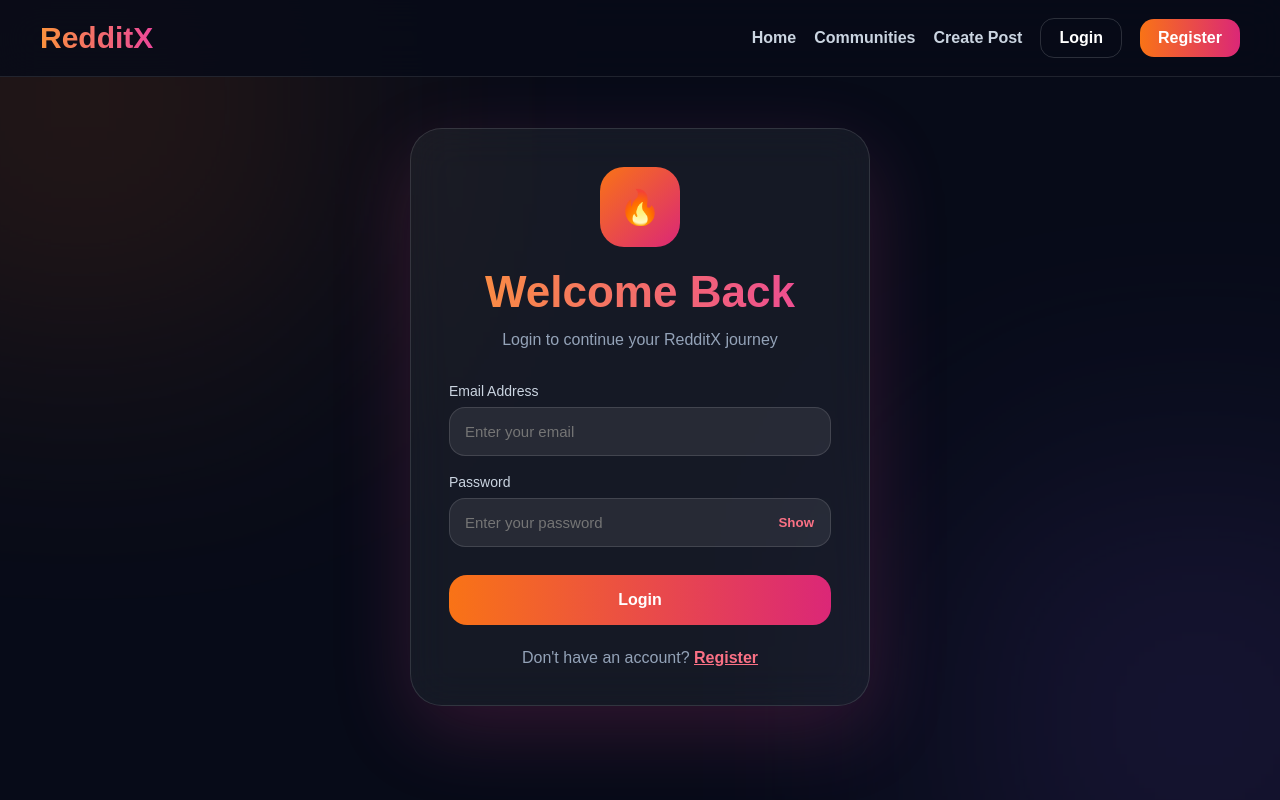
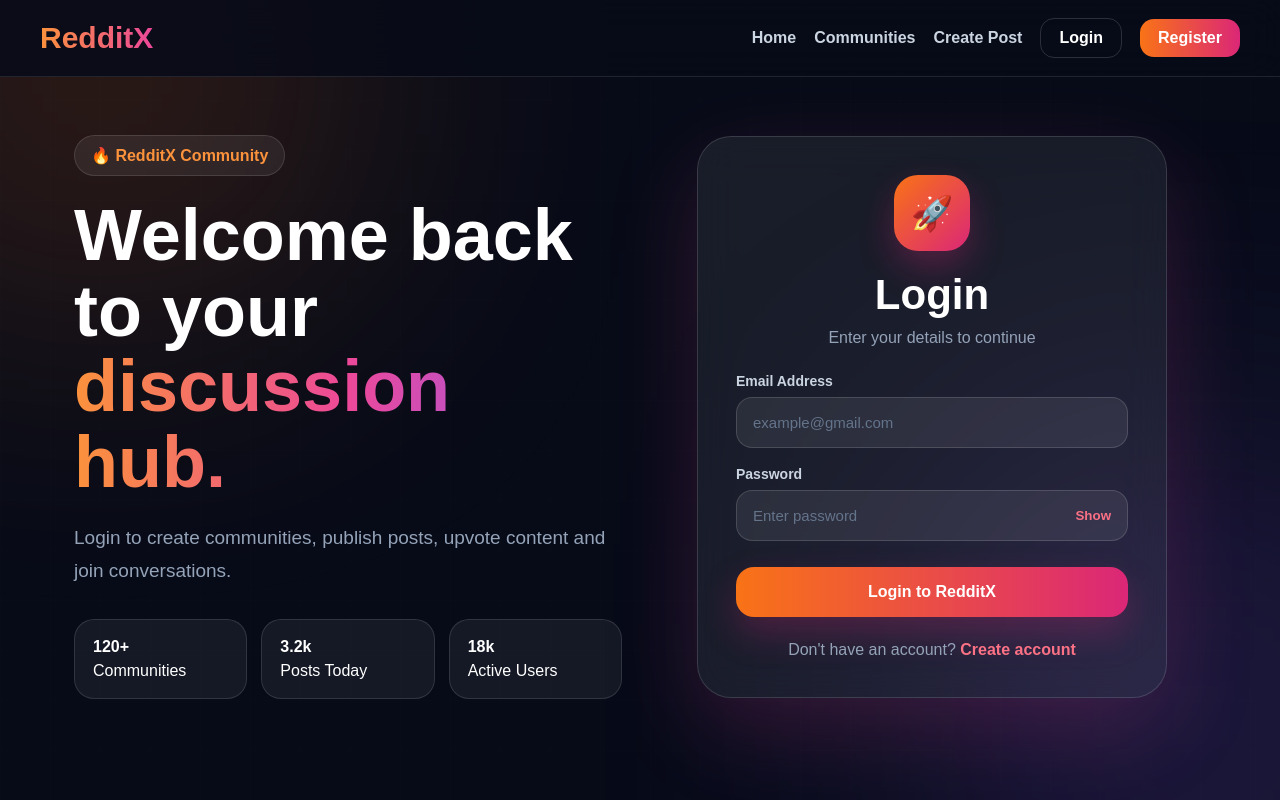
Before and after one commit to Kesarkarale/reddit-clone, a Next.js app: page /login in a window 1280 px wide. Built offline with nearby package versions, Linux system fonts and the light colour scheme.

Commit message:
Refactor login component and enhance error handling
Refactor login component to improve readability and functionality. Updated state management for password visibility and error handling messages.

```diff
--- a/app/login/page.js
+++ b/app/login/page.js
@@ -6,32 +6,40 @@ import Navbar from "../../components/Navbar";
 
 export default function Login() {
   const router = useRouter();
-
   const [email, setEmail] = useState("");
   const [password, setPassword] = useState("");
-  const [show, setShow] = useState(false);
+  const [showPassword, setShowPassword] = useState(false);
   const [message, setMessage] = useState("");
+  const [type, setType] = useState("");
 
   function handleLogin(e) {
     e.preventDefault();
 
     const savedUser = JSON.parse(localStorage.getItem("redditxUser"));
 
+    if (!email || !password) {
+      setType("error");
+      setMessage("Please enter email and password.");
+      return;
+    }
+
     if (!savedUser) {
+      setType("error");
       setMessage("No account found. Please register first.");
       return;
     }
 
     if (email === savedUser.email && password === savedUser.password) {
       localStorage.setItem("isLoggedIn", "true");
-
-      setMessage("Login successful!");
+      setType("success");
+      setMessage("Login successful! Redirecting...");
 
       setTimeout(() => {
         router.push("/communities");
       }, 1200);
     } else {
-      setMessage("Invalid email or password");
+      setType("error");
+      setMessage("Invalid email or password.");
     }
   }
 
@@ -39,21 +47,82 @@ export default function Login() {
     <main style={page}>
       <Navbar />
 
-      <div style={bgGlow1}></div>
-      <div style={bgGlow2}></div>
+      <style>{`
+        @keyframes floatCard {
+          0% { transform: translateY(0px); }
+          50% { transform: translateY(-10px); }
+          100% { transform: translateY(0px); }
+        }
 
-      <section style={wrap}>
-        <div style={card}>
-          <div style={logoBox}>🔥</div>
+        @keyframes glowMove {
+          0% { transform: translate(0, 0) scale(1); }
+          50% { transform: translate(30px, -20px) scale(1.08); }
+          100% { transform: translate(0, 0) scale(1); }
+        }
 
-          <h1 style={title}>Welcome Back</h1>
+        @keyframes fadeIn {
+          from { opacity: 0; transform: translateY(15px); }
+          to { opacity: 1; transform: translateY(0); }
+        }
 
-          <p style={sub}>
-            Login to continue your RedditX journey
+        .login-input::placeholder {
+          color: #64748b;
+        }
+      `}</style>
+
+      <div style={glowOne}></div>
+      <div style={glowTwo}></div>
+      <div style={gridOverlay}></div>
+
+      <section style={wrapper}>
+        <div style={leftPanel}>
+          <span style={badge}>🔥 RedditX Community</span>
+
+          <h1 style={heroTitle}>
+            Welcome back to your
+            <span style={gradientText}> discussion hub.</span>
+          </h1>
+
+          <p style={heroText}>
+            Login to create communities, publish posts, upvote content and join
+            conversations.
           </p>
 
+          <div style={miniStats}>
+            <div style={miniCard}>
+              <strong>120+</strong>
+              <span>Communities</span>
+            </div>
+
+            <div style={miniCard}>
+              <strong>3.2k</strong>
+              <span>Posts Today</span>
+            </div>
+
+            <div style={miniCard}>
+              <strong>18k</strong>
+              <span>Active Users</span>
+            </div>
+          </div>
+        </div>
+
+        <div style={card}>
+          <div style={iconBox}>🚀</div>
+
+          <h2 style={title}>Login</h2>
+          <p style={subtitle}>Enter your details to continue</p>
+
           {message && (
-            <div style={toast}>
+            <div
+              style={{
+                ...toast,
+                borderColor:
+                  type === "success"
+                    ? "rgba(34,197,94,0.45)"
+                    : "rgba(244,63,94,0.45)",
+                color: type === "success" ? "#86efac" : "#fda4af",
+              }}
+            >
               {message}
             </div>
           )}
@@ -61,11 +130,11 @@ export default function Login() {
           <form onSubmit={handleLogin} style={form}>
             <div>
               <label style={label}>Email Address</label>
-
               <input
+                className="login-input"
                 style={input}
                 type="email"
-                placeholder="Enter your email"
+                placeholder="example@gmail.com"
                 value={email}
                 onChange={(e) => setEmail(e.target.value)}
               />
@@ -74,11 +143,12 @@ export default function Login() {
             <div>
               <label style={label}>Password</label>
 
-              <div style={passwordWrap}>
+              <div style={passwordBox}>
                 <input
+                  className="login-input"
                   style={passwordInput}
-                  type={show ? "text" : "password"}
-                  placeholder="Enter your password"
+                  type={showPassword ? "text" : "password"}
+                  placeholder="Enter password"
                   value={password}
                   onChange={(e) => setPassword(e.target.value)}
                 />
@@ -86,22 +156,22 @@ export default function Login() {
                 <button
                   type="button"
                   style={showBtn}
-                  onClick={() => setShow(!show)}
+                  onClick={() => setShowPassword(!showPassword)}
                 >
-                  {show ? "Hide" : "Show"}
+                  {showPassword ? "Hide" : "Show"}
                 </button>
               </div>
             </div>
 
-            <button type="submit" style={button}>
-              Login
+            <button type="submit" style={loginBtn}>
+              Login to RedditX
             </button>
           </form>
 
-          <p style={text}>
+          <p style={bottomText}>
             Don&apos;t have an account?{" "}
             <a href="/register" style={link}>
-              Register
+              Create account
             </a>
           </p>
         </div>
@@ -115,69 +185,158 @@ const page = {
   background: "#070b18",
   color: "white",
   fontFamily: "Arial, sans-serif",
+  position: "relative",
   overflow: "hidden",
-  position: "relative",
 };
 
-const wrap = {
+const glowOne = {
+  position: "absolute",
+  width: "420px",
+  height: "420px",
+  top: "-140px",
+  left: "-120px",
+  background: "#f97316",
+  filter: "blur(140px)",
+  opacity: 0.22,
+  animation: "glowMove 7s ease-in-out infinite",
+};
+
+const glowTwo = {
+  position: "absolute",
+  width: "460px",
+  height: "460px",
+  bottom: "-160px",
+  right: "-130px",
+  background: "#8b5cf6",
+  filter: "blur(150px)",
+  opacity: 0.24,
+  animation: "glowMove 8s ease-in-out infinite",
+};
+
+const gridOverlay = {
+  position: "absolute",
+  inset: 0,
+  backgroundImage:
+    "linear-gradient(rgba(255,255,255,0.04) 1px, transparent 1px), linear-gradient(90deg, rgba(255,255,255,0.04) 1px, transparent 1px)",
+  backgroundSize: "50px 50px",
+  opacity: 0.2,
+};
+
+const wrapper = {
+  position: "relative",
+  zIndex: 5,
   minHeight: "85vh",
-  display: "flex",
+  maxWidth: "1180px",
+  margin: "0 auto",
+  padding: "50px 24px",
+  display: "grid",
+  gridTemplateColumns: "repeat(auto-fit, minmax(320px, 1fr))",
+  gap: "36px",
   alignItems: "center",
-  justifyContent: "center",
-  padding: "24px",
-  position: "relative",
-  zIndex: 10,
+};
+
+const leftPanel = {
+  animation: "fadeIn .8s ease both",
+};
+
+const badge = {
+  display: "inline-block",
+  padding: "10px 16px",
+  borderRadius: "999px",
+  background: "rgba(255,255,255,0.07)",
+  border: "1px solid rgba(255,255,255,0.12)",
+  color: "#fb923c",
+  fontWeight: "800",
+  marginBottom: "22px",
+};
+
+const heroTitle = {
+  fontSize: "clamp(42px, 6vw, 72px)",
+  lineHeight: "1.05",
+  fontWeight: "900",
+  margin: 0,
+};
+
+const gradientText = {
+  display: "block",
+  background: "linear-gradient(90deg,#fb923c,#ec4899,#8b5cf6)",
+  WebkitBackgroundClip: "text",
+  color: "transparent",
+};
+
+const heroText = {
+  maxWidth: "560px",
+  color: "#94a3b8",
+  fontSize: "19px",
+  lineHeight: "1.7",
+  marginTop: "22px",
+};
+
+const miniStats = {
+  display: "grid",
+  gridTemplateColumns: "repeat(auto-fit, minmax(130px, 1fr))",
+  gap: "14px",
+  marginTop: "32px",
+  maxWidth: "560px",
+};
+
+const miniCard = {
+  padding: "18px",
+  borderRadius: "20px",
+  background: "rgba(255,255,255,0.06)",
+  border: "1px solid rgba(255,255,255,0.12)",
+  display: "grid",
+  gap: "6px",
 };
 
 const card = {
   width: "100%",
-  maxWidth: "460px",
+  maxWidth: "470px",
+  margin: "0 auto",
   padding: "38px",
-  borderRadius: "32px",
-  background: "rgba(255,255,255,0.06)",
-  border: "1px solid rgba(255,255,255,0.12)",
-  backdropFilter: "blur(20px)",
-  boxShadow: "0 25px 80px rgba(236,72,153,0.18)",
+  borderRadius: "34px",
+  background: "rgba(255,255,255,0.075)",
+  border: "1px solid rgba(255,255,255,0.14)",
+  backdropFilter: "blur(22px)",
+  boxShadow: "0 30px 90px rgba(236,72,153,0.18)",
+  animation: "floatCard 5s ease-in-out infinite, fadeIn .9s ease both",
 };
 
-const logoBox = {
-  width: "80px",
-  height: "80px",
-  margin: "0 auto 20px",
+const iconBox = {
+  width: "76px",
+  height: "76px",
   borderRadius: "24px",
   background: "linear-gradient(135deg,#f97316,#db2777)",
   display: "flex",
   alignItems: "center",
   justifyContent: "center",
   fontSize: "34px",
+  margin: "0 auto 20px",
+  boxShadow: "0 15px 35px rgba(219,39,119,0.3)",
 };
 
 const title = {
   textAlign: "center",
-  fontSize: "44px",
+  fontSize: "42px",
   fontWeight: "900",
-  background: "linear-gradient(90deg,#fb923c,#ec4899)",
-  WebkitBackgroundClip: "text",
-  color: "transparent",
+  margin: 0,
 };
 
-const sub = {
+const subtitle = {
   textAlign: "center",
   color: "#94a3b8",
   marginTop: "10px",
-  marginBottom: "30px",
-  lineHeight: "1.6",
+  marginBottom: "26px",
 };
 
 const toast = {
   padding: "14px",
-  borderRadius: "14px",
+  borderRadius: "16px",
   background: "rgba(255,255,255,0.08)",
   border: "1px solid rgba(255,255,255,0.12)",
+  textAlign: "center",
   marginBottom: "20px",
-  textAlign: "center",
-  color: "#fda4af",
-  fontWeight: "600",
+  fontWeight: "700",
 };
 
 const form = {
@@ -190,30 +349,31 @@ const label = {
   marginBottom: "8px",
   color: "#cbd5e1",
   fontSize: "14px",
+  fontWeight: "700",
 };
 
 const input = {
   width: "100%",
-  padding: "15px",
+  padding: "16px",
   borderRadius: "16px",
-  border: "1px solid rgba(255,255,255,0.12)",
+  border: "1px solid rgba(255,255,255,0.14)",
   background: "rgba(255,255,255,0.08)",
   color: "white",
   outline: "none",
   fontSize: "15px",
 };
 
-const passwordWrap = {
+const passwordBox = {
   display: "flex",
   alignItems: "center",
   borderRadius: "16px",
-  border: "1px solid rgba(255,255,255,0.12)",
+  border: "1px solid rgba(255,255,255,0.14)",
   background: "rgba(255,255,255,0.08)",
 };
 
 const passwordInput = {
   flex: 1,
-  padding: "15px",
+  padding: "16px",
   background: "transparent",
   border: "none",
   outline: "none",
@@ -222,16 +382,16 @@ const passwordInput = {
 };
 
 const showBtn = {
-  padding: "0 16px",
   border: "none",
   background: "transparent",
   color: "#fb7185",
+  padding: "0 16px",
   cursor: "pointer",
-  fontWeight: "700",
+  fontWeight: "900",
 };
 
-const button = {
-  marginTop: "10px",
+const loginBtn = {
+  marginTop: "8px",
   padding: "16px",
   borderRadius: "18px",
   border: "none",
@@ -240,9 +400,10 @@ const button = {
   fontSize: "16px",
   fontWeight: "900",
   cursor: "pointer",
+  boxShadow: "0 16px 35px rgba(219,39,119,0.25)",
 };
 
-const text = {
+const bottomText = {
   textAlign: "center",
   color: "#94a3b8",
   marginTop: "24px",
@@ -250,27 +411,6 @@ const text = {
 
 const link = {
   color: "#fb7185",
-  fontWeight: "800",
+  fontWeight: "900",
+  textDecoration: "none",
 };
-
-const bgGlow1 = {
-  position: "absolute",
-  width: "400px",
-  height: "400px",
-  background: "#f97316",
-  filter: "blur(140px)",
-  opacity: 0.18,
-  top: "-100px",
-  left: "-120px",
-};
-
-const bgGlow2 = {
-  position: "absolute",
-  width: "400px",
-  height: "400px",
-  background: "#8b5cf6",
-  filter: "blur(140px)",
-  opacity: 0.18,
-  bottom: "-120px",
-  right: "-120px",
-};
```
